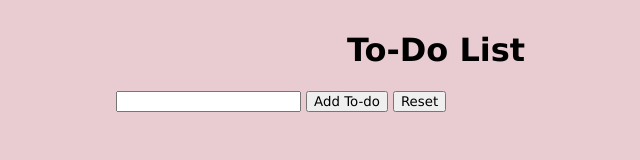
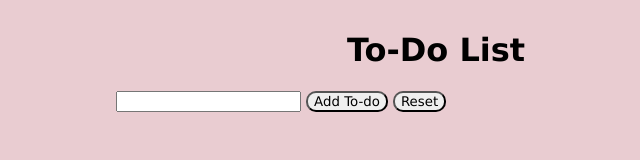
Before and after one commit to catherinetung/dom-todo-lab, a plain HTML site: page index.html in a window 1280 px wide. Shown: the whole page, without its empty margins (204-844 px from the left). Drawn offline with Linux system fonts and the light colour scheme.

Commit message:
style changes

```diff
--- a/css/style.css
+++ b/css/style.css
@@ -8,7 +8,8 @@ body {
 }
 
 button {
-  font-family: Verdana, Geneva, Tahoma, sans-serif
+  font-family: Verdana, Geneva, Tahoma, sans-serif;
+  border-radius: 10px;
 }
 
 div {
--- a/index.html
+++ b/index.html
@@ -10,9 +10,11 @@
 </head>
 <body>
   <h1>To-Do List</h1>
-  <div><input id = "enter-item" type = "text"></div>
-  <div><button id = "submit-button">Add To-do</button></div>
-  <div><button id = "reset">Reset</button></div>
+  <div>
+    <input id = "enter-item" type = "text">
+    <button id = "submit-button">Add To-do</button>
+    <button id = "reset">Reset</button>
+  </div>
   <ul id = "todo-list"></ul>
 </body>
 </html>
```
